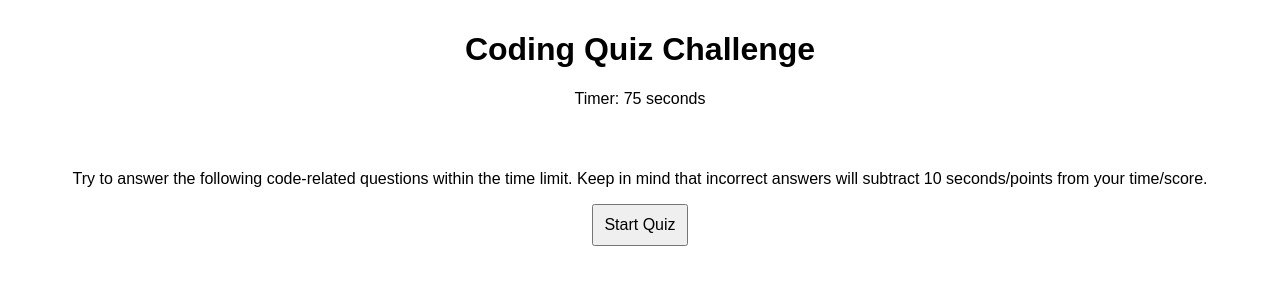
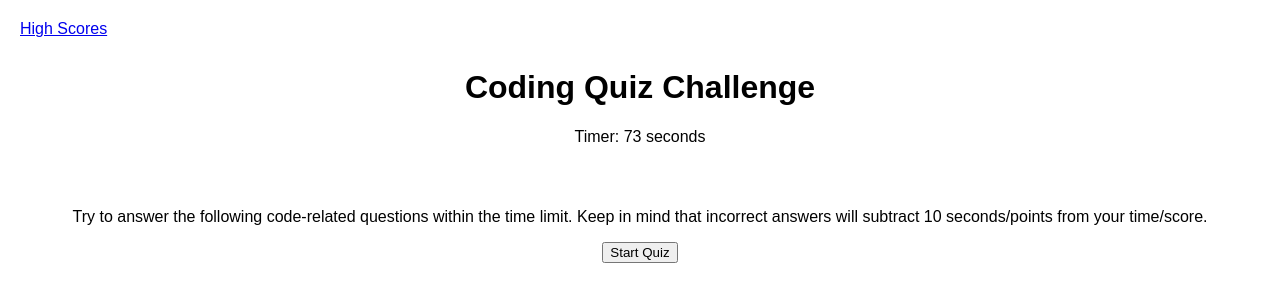
Before and after one commit to mfhooks88/coding-quiz, a plain HTML site: page index.html in a window 1280 px wide. Both pictures are taken after a click on the button "Start Quiz". Drawn offline with Linux system fonts and the light colour scheme.

Commit message:
added results.html for high scores, set timer

```diff
--- a/index.html
+++ b/index.html
@@ -8,14 +8,17 @@
 </head>
 <body>
     <header>
+        <nav>
+            <a href="/Users/mikehooks/Desktop/Homework/coding-quiz/results.html">High Scores</a>
+        </nav>
         <h1>Coding Quiz Challenge</h1>
-        <p id="timer">Timer: 75 seconds</p>
+        <p>Timer: <span id="count">75</span> seconds</p>
     </header>
 
     <main>
         <div id="quiz-container">
-            <p id="quiz-description">Try to answer the following code-related questions within the time limit. Keep in mind that incorrect answers will subtract 10 seconds/points from your time/score.</p>
-            <button id="start-btn" onclick="startQuiz()">Start Quiz</button>
+            <p>Try to answer the following code-related questions within the time limit. Keep in mind that incorrect answers will subtract 10 seconds/points from your time/score.</p>
+            <button class="start-btn" onclick="start()">Start Quiz</button>
         </div>
     </main>
 
--- a/script.js
+++ b/script.js
@@ -26,6 +26,26 @@ var quizQuestions = [
     },
 ]
 
-function startQuiz (){
+var startQuiz = document.querySelector('#start');
+var timerCountdown = document.querySelector('#timer-count');
+var timerId;
 
-}
+function startTimer(){
+    var counter = 75;
+    setInterval(function() {
+      counter--;
+      if (counter >= 0) {
+        span = document.getElementById("count");
+        span.innerHTML = counter;
+      }
+      if (counter === 0) {
+          alert('sorry, out of time');
+          clearInterval(counter);
+      }
+    }, 1000);
+  }
+  function start()
+  {
+      document.getElementById("count");
+      startTimer();
+  };
--- a/style.css
+++ b/style.css
@@ -6,6 +6,11 @@ body {
 
 header {
     text-align: center;
+    padding: 10px;
+}
+
+nav {
+    text-align: left;
     padding: 10px;
 }
 
```
Also changed, not shown: results.html (added, +19 -0 lines).
